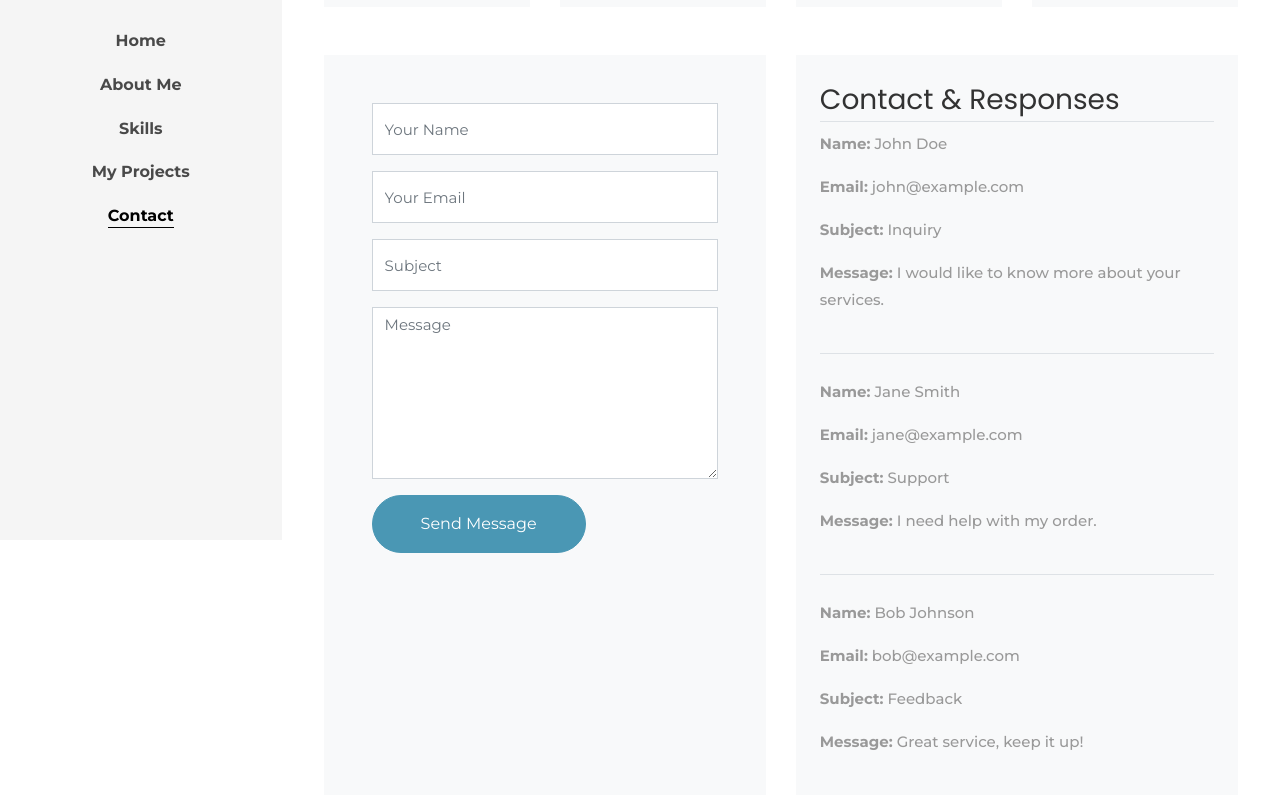
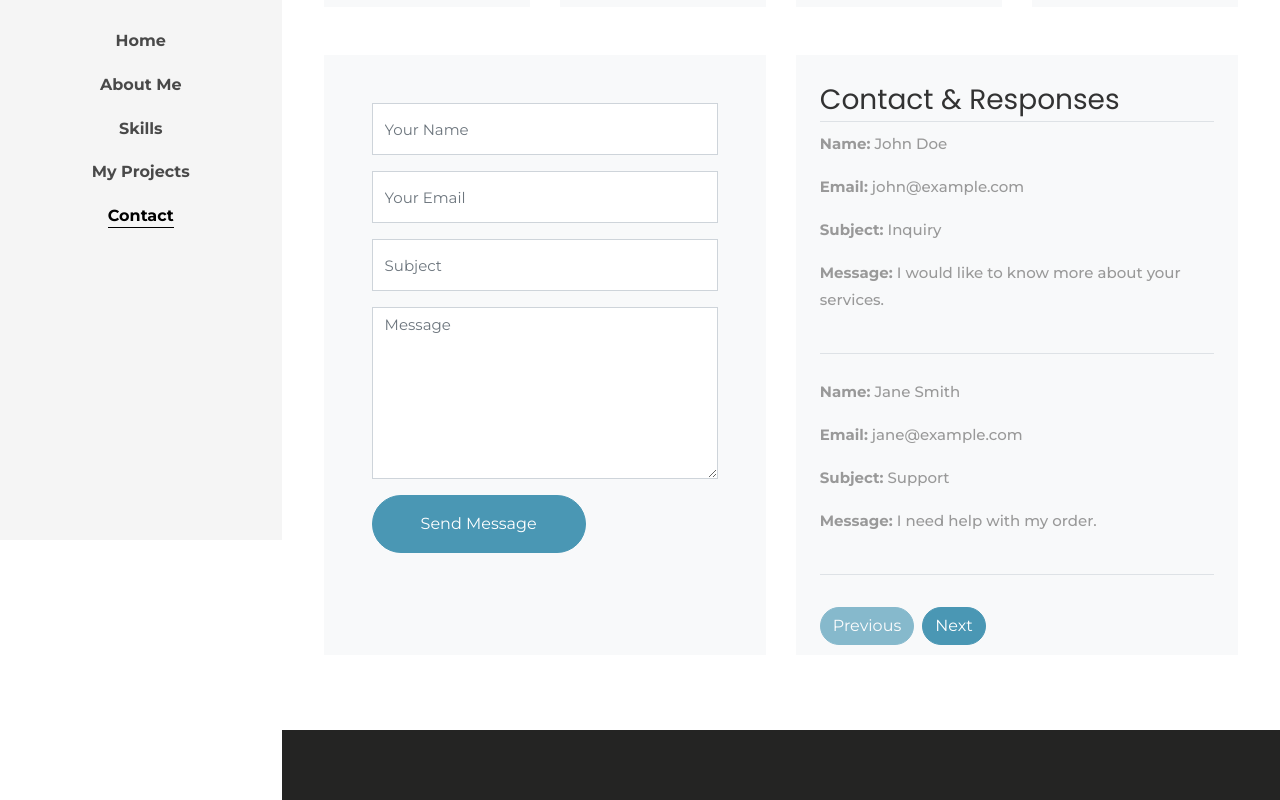
Before and after one commit to her9797/blog, a React (Create React App) app: page /contact in a window 1280 px wide. Shown: the part 260-1060 px from the top of the page. Built offline with nearby package versions, Linux system fonts and the light colour scheme; a web font is replaced by a local one.

Commit message:
component 분리  : page btn

```diff
--- a/src/components/contact/ContactResponse.js
+++ b/src/components/contact/ContactResponse.js
@@ -1,35 +1,88 @@
+import React, { useState } from 'react';
+
 const ContactResponse = () => {
+    // 예시 연락처 데이터
+    const contacts = [
+        {
+            name: 'John Doe',
+            email: 'john@example.com',
+            subject: 'Inquiry',
+            message: 'I would like to know more about your services.'
+        },
+        {
+            name: 'Jane Smith',
+            email: 'jane@example.com',
+            subject: 'Support',
+            message: 'I need help with my order.'
+        },
+        {
+            name: 'Jane Smith',
+            email: 'jane@example.com',
+            subject: 'Support',
+            message: 'I need help with my order.'
+        },
+        {
+            name: 'Jane Smith',
+            email: 'jane@example.com',
+            subject: 'Support',
+            message: 'I need help with my order.'
+        },
+        {
+            name: 'Jane Smith',
+            email: 'jane@example.com',
+            subject: 'Support',
+            message: 'I need help with my order.'
+        }
+    ];
+
+    // 페이지당 항목 수
+    const itemsPerPage = 2;
+
+    // 현재 페이지 상태 설정
+    const [currentPage, setCurrentPage] = useState(1);
+
+    // 현재 페이지의 연락처 항목 가져오기
+    const indexOfLastItem = currentPage * itemsPerPage;
+    const indexOfFirstItem = indexOfLastItem - itemsPerPage;
+    const currentContacts = contacts.slice(indexOfFirstItem, indexOfLastItem);
+
+    // 다음 페이지로 이동
+    const nextPage = () => {
+        if (currentPage < Math.ceil(contacts.length / itemsPerPage)) {
+            setCurrentPage(currentPage + 1);
+        }
+    };
+
+    // 이전 페이지로 이동
+    const prevPage = () => {
+        if (currentPage > 1) {
+            setCurrentPage(currentPage - 1);
+        }
+    };
+
     return (
-        <div className="col-md-6 d-flex">
-            <div className="bg-light p-4 ">
+        <div className="col-md-6" style={{ maxWidth: '600px', maxHeight: '1000px'}}>
+            <div className="bg-light p-4 contact-response-container" style={{ height: '600px', position: 'relative' }}>
                 <h3 className="border-bottom">Contact & Responses</h3>
                 <ul className="list-unstyled">
-                    <li className="pb-4">
-                        <div className="border-bottom pb-4">
-                            <p><strong>Name:</strong> John Doe</p>
-                            <p><strong>Email:</strong> john@example.com</p>
-                            <p><strong>Subject:</strong> Inquiry</p>
-                            <p><strong>Message:</strong> I would like to know more about your services.</p>
-                        </div>
-                    </li>
-                    <li className="pb-4">
-                        <div className="border-bottom pb-4">
-                            <p><strong>Name:</strong> Jane Smith</p>
-                            <p><strong>Email:</strong> jane@example.com</p>
-                            <p><strong>Subject:</strong> Support</p>
-                            <p><strong>Message:</strong> I need help with my order.</p>
-                        </div>
-                    </li>
-                    <li>
-                        <p><strong>Name:</strong> Bob Johnson</p>
-                        <p><strong>Email:</strong> bob@example.com</p>
-                        <p><strong>Subject:</strong> Feedback</p>
-                        <p><strong>Message:</strong> Great service, keep it up!</p>
-                    </li>
+                    {currentContacts.map((contact, index) => (
+                        <li key={index} className="pb-4">
+                            <div className="border-bottom pb-4">
+                                <p><strong>Name:</strong> {contact.name}</p>
+                                <p><strong>Email:</strong> {contact.email}</p>
+                                <p><strong>Subject:</strong> {contact.subject}</p>
+                                <p><strong>Message:</strong> {contact.message}</p>
+                            </div>
+                        </li>
+                    ))}
                 </ul>
+                <div className="mt-4" style={{ position: 'absolute', bottom: '10px', left: 'auto', right: 'auto' }}>
+                    <button className="btn btn-primary mr-2" onClick={prevPage} disabled={currentPage === 1}>Previous</button>
+                    <button className="btn btn-primary" onClick={nextPage} disabled={currentPage === Math.ceil(contacts.length / itemsPerPage)}>Next</button>
+                </div>
             </div>
         </div>
-    )
-}
+    );
+};
 
 export default ContactResponse;
```
Also changed, not shown: src/forms/ContactForm.js (added, +59 -0 lines), src/style.css.
